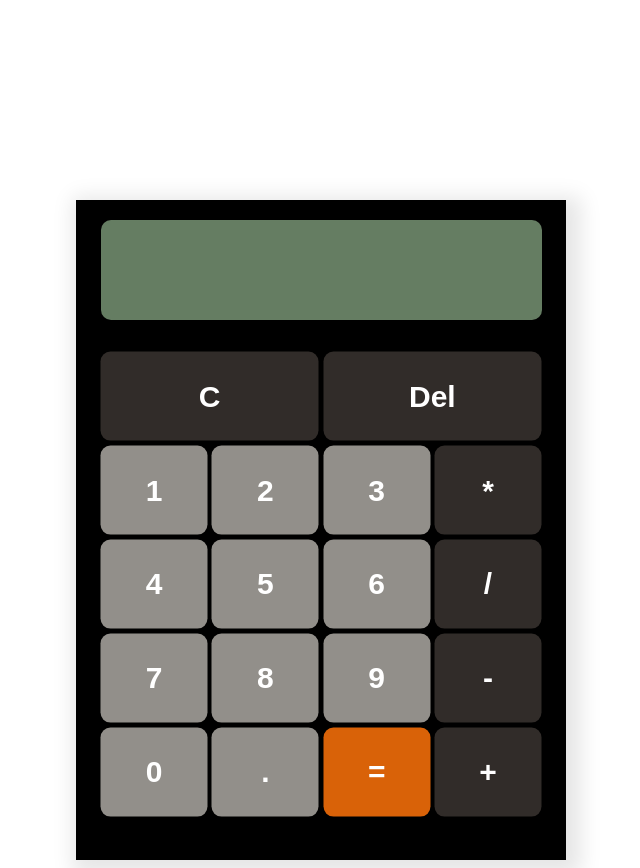
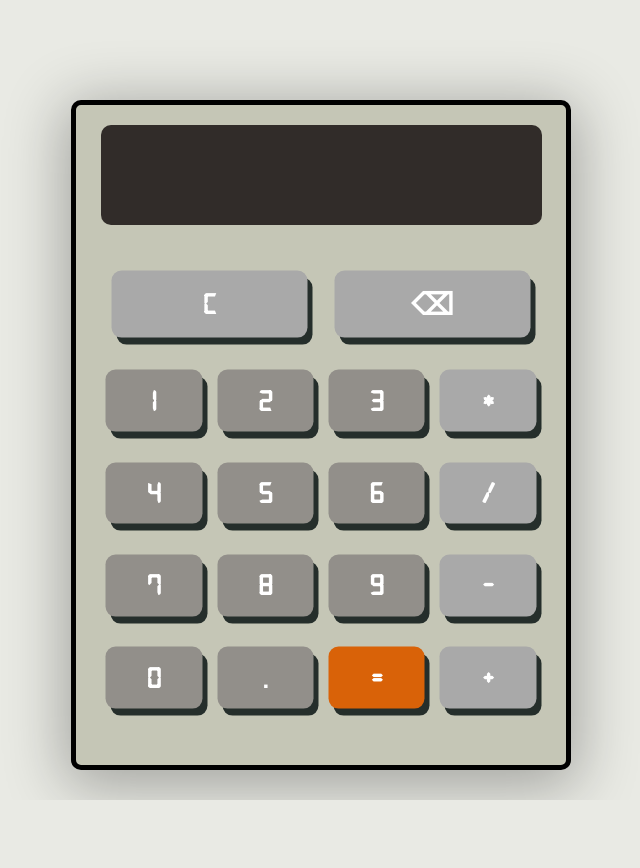
Before and after one commit to jonakirke94/JSCalculator, a plain HTML site: page index.html in a window 1280 px wide. Shown: the whole page, without its empty margins (319-959 px from the left). After the commit the page ends 800 px from the top, so only its background shows below. Drawn offline with Linux system fonts and the light colour scheme.

Commit message:
Added some smooth styling

```diff
--- a/index.html
+++ b/index.html
@@ -15,7 +15,7 @@
 
         <div id="buttons-container">
             <button id="clear" class="large dark">C</button>
-            <button id="del" class="large dark">Del</button>
+            <button id="del" class="large dark">⌫</button>
             <button class="small value">1</button>
             <button class="small value">2</button>
             <button class="small value">3</button>
--- a/style.css
+++ b/style.css
@@ -1,18 +1,30 @@
+
+@font-face {
+	font-family: 'digital-clock-font';
+	src: url('fonts/digital-7-webfont.ttf');
+}
+
+body {
+    background: #E9EAE4;
+}
 
 #calculator {
-    background-color: black;
-    box-shadow: 6px 6px 20px 9px rgba(0,0,0,0.1);
+    background-color: #C5C6B6;;
+    border: 5px solid black;
+    border-radius: 10px;
+    box-shadow: 0px 10px 60px 7px rgba(0, 0, 0, 0.3);
     width: 490px;
     height: 620px;
     margin: auto;
-    margin-top: 200px;
+    margin-top: 100px;
     padding-top: 20px;
     padding-bottom: 20px;
 }
 
 #display {
     height: 100px;
-    background-color: #657d62;
+    background-color: #312c29;
+    color: white;
     width: 90%;
     border-radius: 10px;
     margin-left: 5%;
@@ -20,6 +32,7 @@
     vertical-align: middle;
     overflow: hidden;
     transition: all .3s ease;
+    font-family: 'digital-clock-font';
 }
 
 h2 {
@@ -50,14 +63,19 @@ button {
     color: white;
     background-color: #928f8a;
     border-radius: 10px;
-    box-shadow: 1px 1px 2px 0 rgba(0, 0, 0, 0.5);
+    box-shadow: 5px 7px #252E2B;
     padding: 0;
     cursor: pointer;
     border: none;
+    font-family: 'digital-clock-font';
+}
+
+button:hover {
+    opacity: 0.8;
 }
 
 .dark {
-    background-color: #312c29;
+    background-color: darkgray;
 }
 
 .orange {
@@ -65,16 +83,16 @@ button {
 }
 
 .small {
-    width: 100%;
-    height: 100%;
+    width: 90%;
+    height: 70%;
 }
 
 .large {
     grid-column: span 2;
     grid-column-start: span 2;
     grid-column-end: auto;
-    width: 100%;
-    height: 100%;
+    width: 90%;
+    height: 70%;
 }
 
 .success {
```
Also changed, not shown: fonts/digital-7-webfont.ttf (added).
